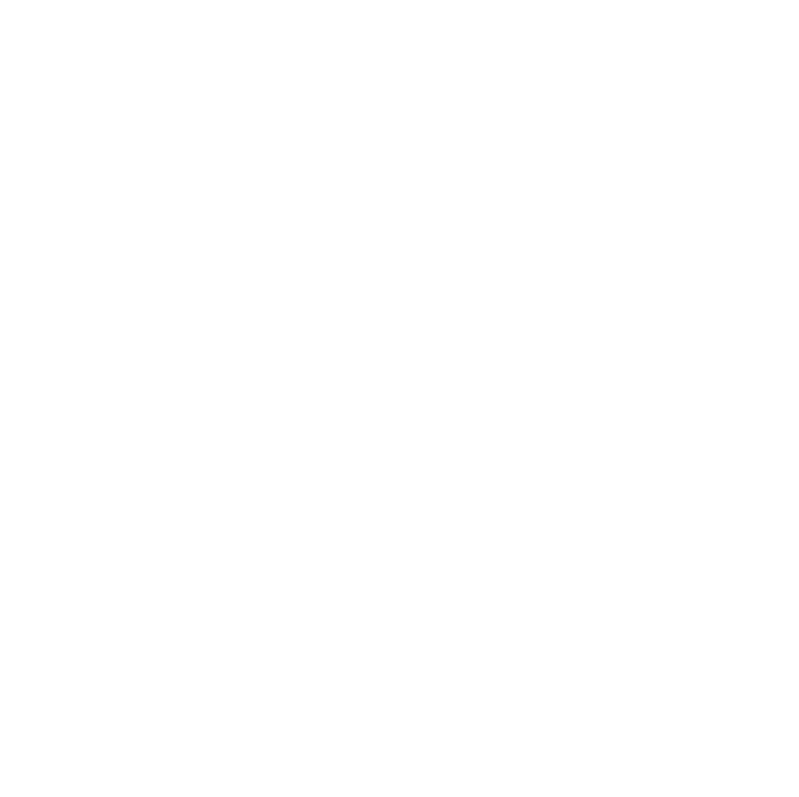
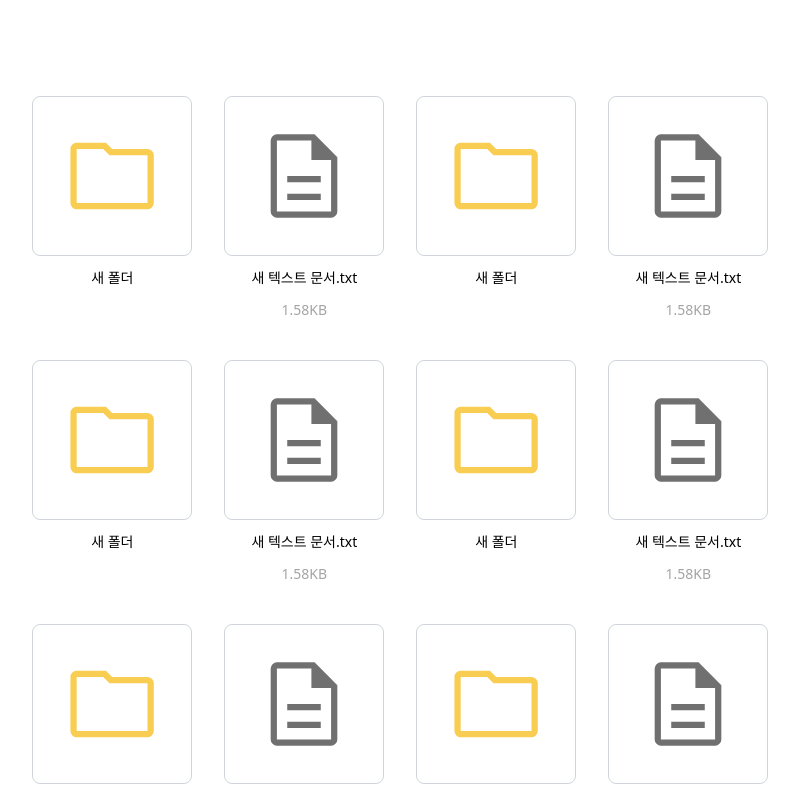
Before and after one commit to abcworld123/yong-drive-nextjs, a Next.js app: page / in a window 1280 px wide. Shown: the top 797 px of the page, without its empty margins (181-980 px from the left). Built offline with nearby package versions, Linux system fonts and the light colour scheme.

Commit message:
Make main page

```diff
--- /dev/null
+++ b/assets/svg/MaterialIcons.tsx
@@ -0,0 +1,25 @@
+import * as props from '@interfaces/MaterialIcon.props';
+
+function MaterialIcon({ size, fill, children }: props.MaterialIcon) {
+  return (
+    <svg xmlns="http://www.w3.org/2000/svg" width={size} height={size} viewBox="0 0 48 48" fill={fill}>
+      {children}
+    </svg>
+  );
+}
+
+export function FolderIcon({ size, fill }: props.Svg) {
+  return (
+    <MaterialIcon size={size} fill={fill}>
+      <path d="M7.05 40q-1.2 0-2.1-.925-.9-.925-.9-2.075V11q0-1.15.9-2.075Q5.85 8 7.05 8h14l3 3h17q1.15 0 2.075.925.925.925.925 2.075v23q0 1.15-.925 2.075Q42.2 40 41.05 40Zm0-29v26h34V14H22.8l-3-3H7.05Zm0 0v26Z" />
+    </MaterialIcon>
+  );
+}
+
+export function FileIcon({ size, fill }: props.Svg) {
+  return (
+    <MaterialIcon size={size} fill={fill}>
+      <path d="M15.95 35.5h16.1v-3h-16.1Zm0-8.5h16.1v-3h-16.1ZM11 44q-1.2 0-2.1-.9Q8 42.2 8 41V7q0-1.2.9-2.1Q9.8 4 11 4h18.05L40 14.95V41q0 1.2-.9 2.1-.9.9-2.1.9Zm16.55-27.7V7H11v34h26V16.3ZM11 7v9.3V7v34V7Z" />
+    </MaterialIcon>
+  );
+}
--- /dev/null
+++ b/components/Items/File.tsx
@@ -0,0 +1,20 @@
+import * as props from '@interfaces/Items.props';
+import { FileIcon } from '@svg/MaterialIcons';
+
+export default function File({ name, size }: props.File) {
+  return (
+    <div>
+      <div className="border-[1px] border-gray-300 rounded-lg w-40 h-40 grid place-items-center ">
+        <FileIcon size={100} fill="#707070" />
+      </div>
+      <div className="text-sm">
+        <div className="text-center mt-3">
+          {name}
+        </div>
+        <div className="text-center mt-3 text-neutral-400">
+          {size}
+        </div>
+      </div>
+    </div>
+  );
+}
--- /dev/null
+++ b/components/Items/Folder.tsx
@@ -0,0 +1,17 @@
+import * as props from '@interfaces/Items.props';
+import { FolderIcon } from '@svg/MaterialIcons';
+
+export default function Folder({ name }: props.Folder) {
+  return (
+    <div>
+      <div className="border-[1px] border-gray-300 rounded-lg w-40 h-40 grid place-items-center ">
+        <FolderIcon size={100} fill="#f9cd52" />
+      </div>
+      <div className="text-sm">
+        <div className="text-center mt-3">
+          {name}
+        </div>
+      </div>
+    </div>
+  );
+}
--- a/next.config.js
+++ b/next.config.js
@@ -2,10 +2,17 @@
 const nextConfig = {
   reactStrictMode: true,
   webpack(config) {
+    config.module.rules.push({
+      test: /\.svg$/i,
+      issuer: /\.[jt]sx?$/,
+      use: ['@svgr/webpack'],
+    });
     config.resolve.alias = {
       ...config.resolve.alias,
       '@components': `${__dirname}/components`,
       '@styles': `${__dirname}/styles`,
+      '@svg': `${__dirname}/assets/svg`,
+      '@interfaces/*': `${__dirname}/types/interfaces`,
     };
     return config;
   },
--- a/package.json
+++ b/package.json
@@ -20,6 +20,7 @@
     "react-dom": "^18.1.0"
   },
   "devDependencies": {
+    "@svgr/webpack": "^6.2.1",
     "@types/node": "^17.0.32",
     "@types/react": "^18.0.9",
     "@types/react-dom": "^18.0.3",
--- a/pages/index.tsx
+++ b/pages/index.tsx
@@ -1,5 +1,7 @@
 import type { NextPage } from 'next';
 import Head from 'next/head';
+import File from '@components/Items/File';
+import Folder from '@components/Items/Folder';
 
 const Home: NextPage = () => {
   return (
@@ -7,10 +9,26 @@ const Home: NextPage = () => {
       <Head>
         <title>yong-drive</title>
       </Head>
-
       <main>
+        <div className="container mx-auto m-24 w-2/3 flex gap-x-8 gap-y-10 flex-wrap">
+          <Folder name="새 폴더" />
+          <File name="새 텍스트 문서.txt" size="1.58KB" />
+          <Folder name="새 폴더" />
+          <File name="새 텍스트 문서.txt" size="1.58KB" />
+          <Folder name="새 폴더" />
+          <File name="새 텍스트 문서.txt" size="1.58KB" />
+          <Folder name="새 폴더" />
+          <File name="새 텍스트 문서.txt" size="1.58KB" />
+          <Folder name="새 폴더" />
+          <File name="새 텍스트 문서.txt" size="1.58KB" />
+          <Folder name="새 폴더" />
+          <File name="새 텍스트 문서.txt" size="1.58KB" />
+          <Folder name="새 폴더" />
+          <File name="새 텍스트 문서.txt" size="1.58KB" />
+          <Folder name="새 폴더" />
+          <File name="새 텍스트 문서.txt" size="1.58KB" />
+        </div>
       </main>
-
       <footer>
       </footer>
     </div>
--- a/tsconfig.json
+++ b/tsconfig.json
@@ -14,9 +14,12 @@
     "isolatedModules": true,
     "jsx": "preserve",
     "incremental": true,
+    "baseUrl": "./",
     "paths": {
       "@styles/*": ["./styles/*"],
       "@components/*": ["./components/*"],
+      "@svg/*": ["./assets/svg/*"],
+      "@interfaces/*": ["./types/interfaces/*"],
     }
   },
   "include": ["next-env.d.ts", "**/*.ts", "**/*.tsx"],
```
Also changed, not shown: types/interfaces/Items.props.ts (added, +8 -0 lines), types/interfaces/MaterialIcon.props.ts (added, +10 -0 lines), public/vercel.svg (deleted), 1 other file (tests, documents, lock files or other folders).
